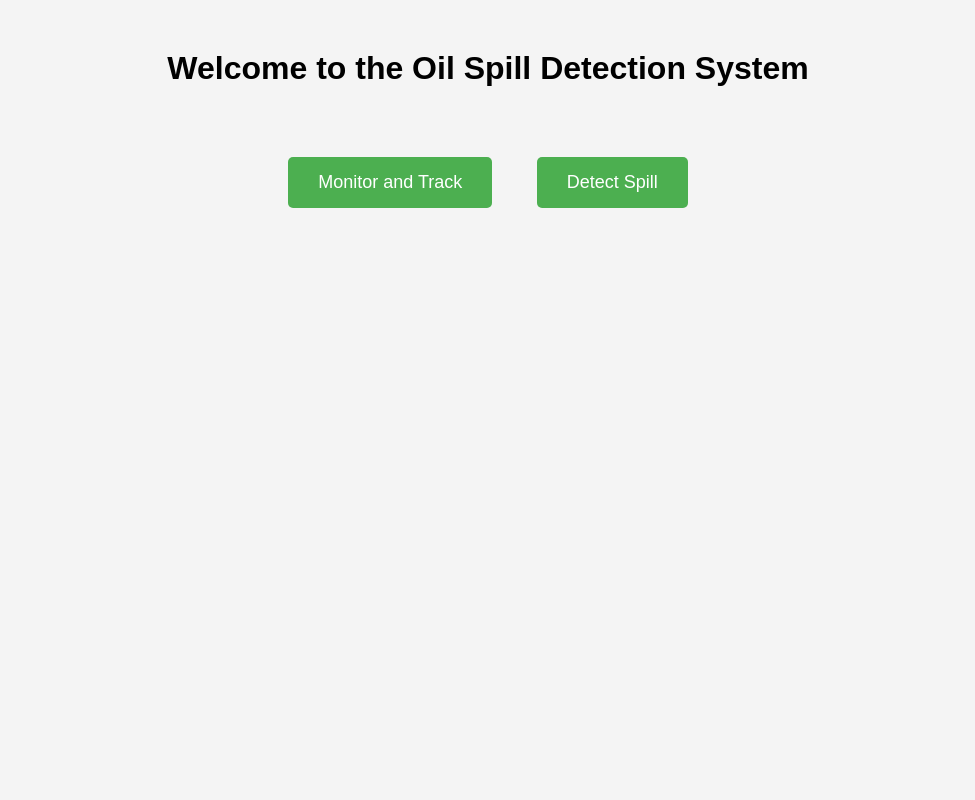
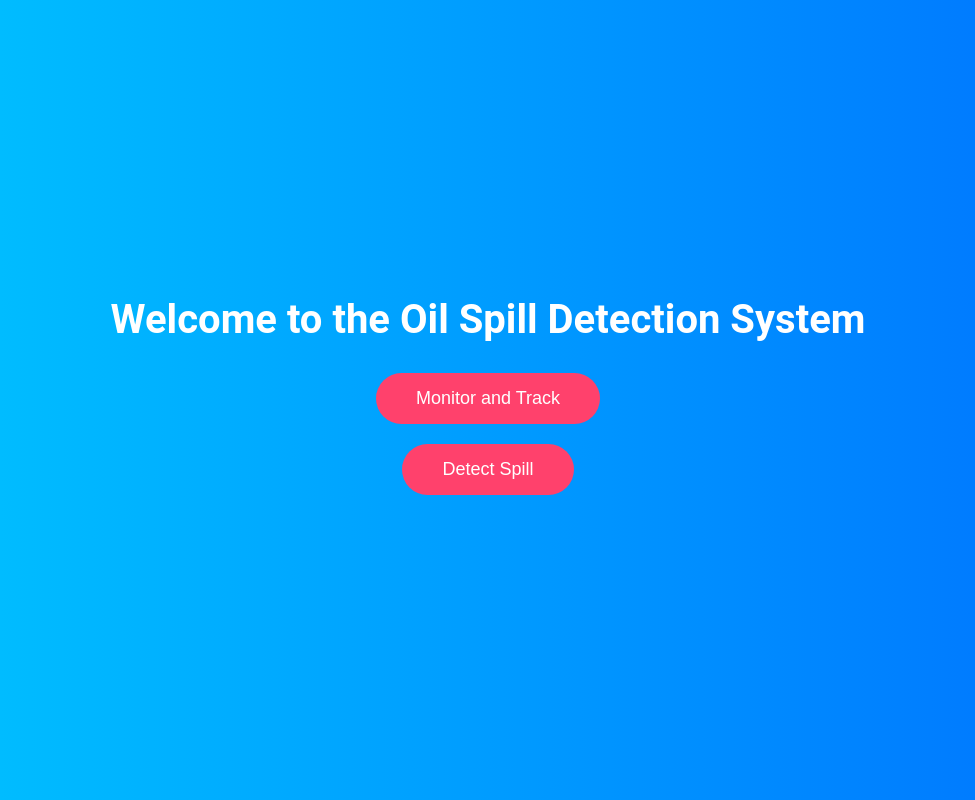
Before and after one commit to Vinit710/OSD_system, a website: page public/index.html in a window 1280 px wide. Shown: the whole page, without its empty margins (152-1127 px from the left). Drawn offline with Linux system fonts and the light colour scheme.

Commit message:
updated ui

```diff
--- a/public/index.html
+++ b/public/index.html
@@ -5,39 +5,75 @@
     <meta name="viewport" content="width=device-width, initial-scale=1.0">
     <title>Oil Spill Detection System</title>
     <style>
-        body {
-            font-family: Arial, sans-serif;
-            text-align: center;
+        /* Reset some default styles */
+        * {
             margin: 0;
             padding: 0;
-            background-color: #f4f4f4;
+            box-sizing: border-box;
         }
+
+        body {
+            font-family: 'Roboto', sans-serif;
+            display: flex;
+            justify-content: center;
+            align-items: center;
+            height: 100vh;
+            background: linear-gradient(to right, #00c6ff, #0072ff);
+            color: #fff;
+        }
+
         h1 {
-            margin-top: 50px;
+            font-size: 2.5em;
+            margin-bottom: 20px;
         }
+
         .button-container {
-            margin-top: 50px;
+            display: flex;
+            flex-direction: column;
+            align-items: center;
         }
+
         .button {
-            background-color: #4CAF50;
+            background-color: #ff416c;
             color: white;
-            padding: 15px 30px;
-            margin: 20px;
+            padding: 15px 40px;
+            margin: 10px;
             border: none;
             cursor: pointer;
             font-size: 18px;
-            border-radius: 5px;
+            border-radius: 50px;
+            transition: background-color 0.3s ease, transform 0.3s ease;
         }
+
         .button:hover {
-            background-color: #45a049;
+            background-color: #ff4b2b;
+            transform: translateY(-5px);
+        }
+
+        .button:active {
+            transform: translateY(0);
+        }
+
+        /* Media query for smaller screens */
+        @media (max-width: 768px) {
+            h1 {
+                font-size: 2em;
+            }
+
+            .button {
+                padding: 12px 30px;
+                font-size: 16px;
+            }
         }
     </style>
 </head>
 <body>
-    <h1>Welcome to the Oil Spill Detection System</h1>
-    <div class="button-container">
-        <button class="button" onclick="location.href='ship_tracking_map.html'">Monitor and Track</button>
-        <button class="button" onclick="location.href='detect_spill.html'">Detect Spill</button>
+    <div>
+        <h1>Welcome to the Oil Spill Detection System</h1>
+        <div class="button-container">
+            <button class="button" onclick="location.href='ship_tracking_map.html'">Monitor and Track</button>
+            <button class="button" onclick="location.href='detect_spill.html'">Detect Spill</button>
+        </div>
     </div>
 </body>
 </html>
```
